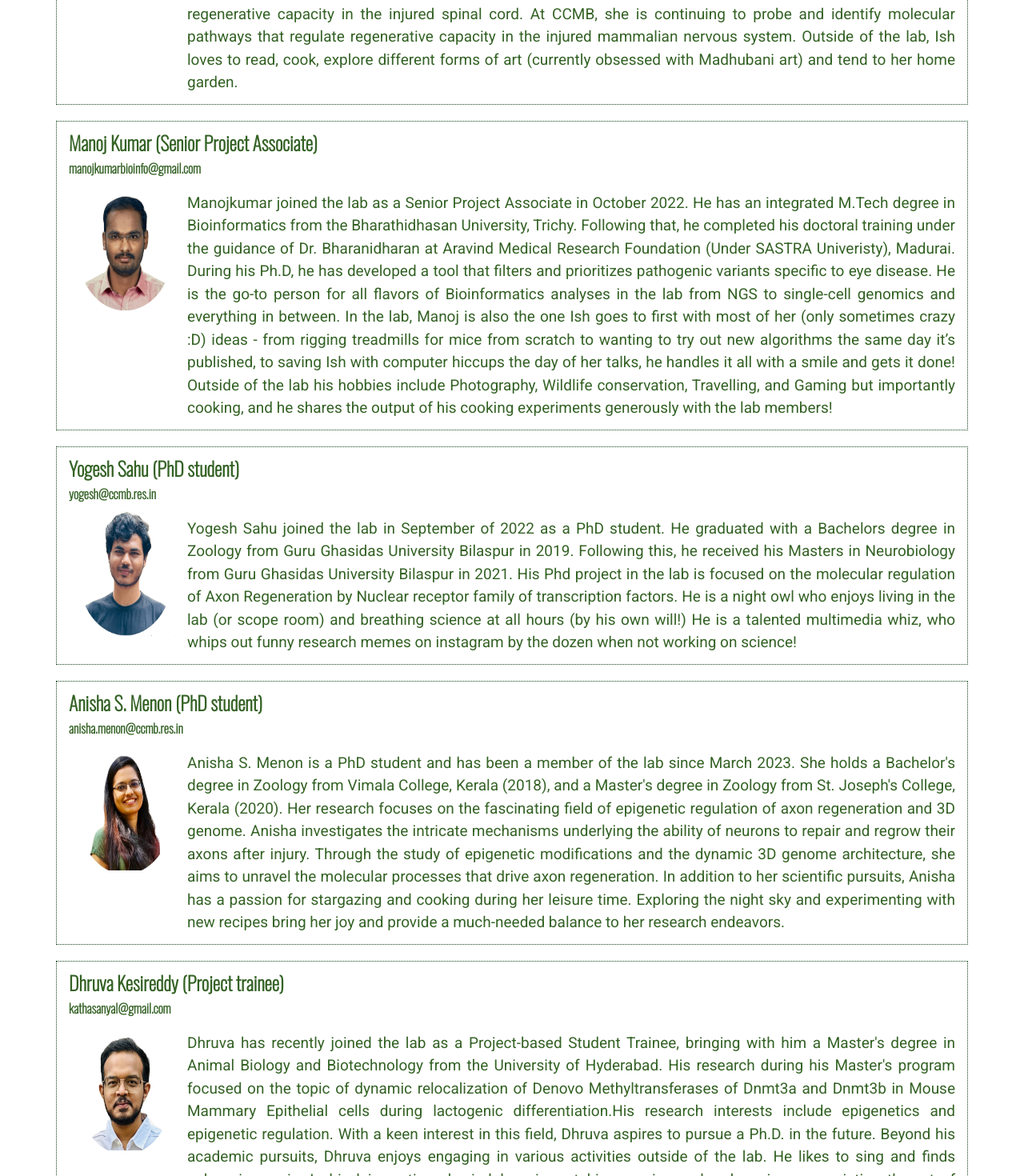
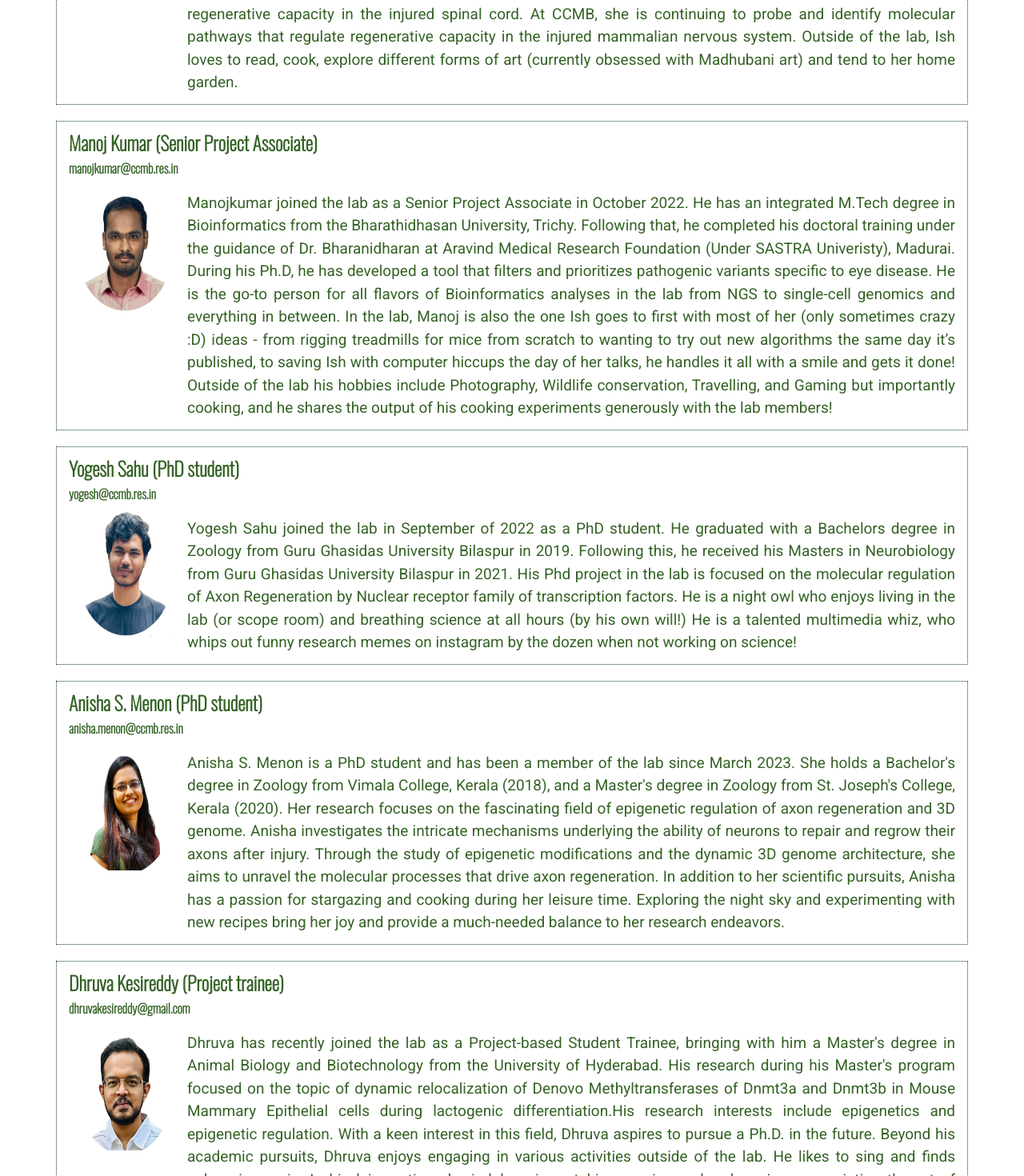
Before and after one commit to rdbcasillas/ishvenkatesh-lab, a Vue app: page /team in a window 1280 px wide. Shown: the part 459-1929 px from the top of the page at 80% size. Built offline with nearby package versions, Linux system fonts and the light colour scheme; what vue-particles would draw is missing.

Commit message:
update email

```diff
--- a/src/views/Team.vue
+++ b/src/views/Team.vue
@@ -48,7 +48,7 @@ export default {
           position: "Senior Project Associate",
           image: "manoj4",
           desc: "Manojkumar joined the lab as a Senior Project Associate in October 2022. He has an integrated M.Tech degree in Bioinformatics from the Bharathidhasan University, Trichy. Following that, he completed his doctoral training under the guidance of Dr. Bharanidharan at Aravind Medical Research Foundation (Under SASTRA Univeristy), Madurai. During his Ph.D, he has developed a tool that filters and prioritizes pathogenic variants specific to eye disease. He is the go-to person for all flavors of Bioinformatics analyses in the lab from NGS to single-cell genomics and everything in between. In the lab, Manoj is also the one Ish goes to first with most of her (only sometimes crazy :D) ideas - from rigging treadmills for mice from scratch to wanting to try out new algorithms the same day it’s published,  to saving Ish with computer hiccups the day of her talks, he handles it all with a smile and gets it done! Outside of the lab his hobbies include Photography, Wildlife conservation, Travelling, and Gaming but importantly cooking, and he shares the output of his cooking experiments generously with the lab members!",
-          email: "manojkumarbioinfo@gmail.com",
+          email: "manojkumar@ccmb.res.in",
         },
       //  {
       //    name: "Sneha Manjunath",
@@ -99,7 +99,7 @@ export default {
           position: "Project trainee",
           image: "dhruva",
           desc: "Dhruva has recently joined the lab as a Project-based Student Trainee, bringing with him a Master's degree in Animal Biology and Biotechnology from the University of Hyderabad. His research during his Master's program focused on the  topic of dynamic relocalization of Denovo Methyltransferases of  Dnmt3a and Dnmt3b in Mouse Mammary Epithelial cells during lactogenic differentiation.His research interests include epigenetics and epigenetic regulation. With a keen interest in this field, Dhruva aspires to pursue a Ph.D. in the future. Beyond his academic pursuits, Dhruva  enjoys engaging in various activities outside of the lab. He likes to sing and finds solace in music. In his leisure time, he indulges in watching movies and web series, appreciating the art of storytelling.He likes hanging out with his friends and cousins.",
-          email: "kathasanyal@gmail.com",
+          email: "dhruvakesireddy@gmail.com",
         },
       //  {
       //    name: "Katha Sanyal",
```
